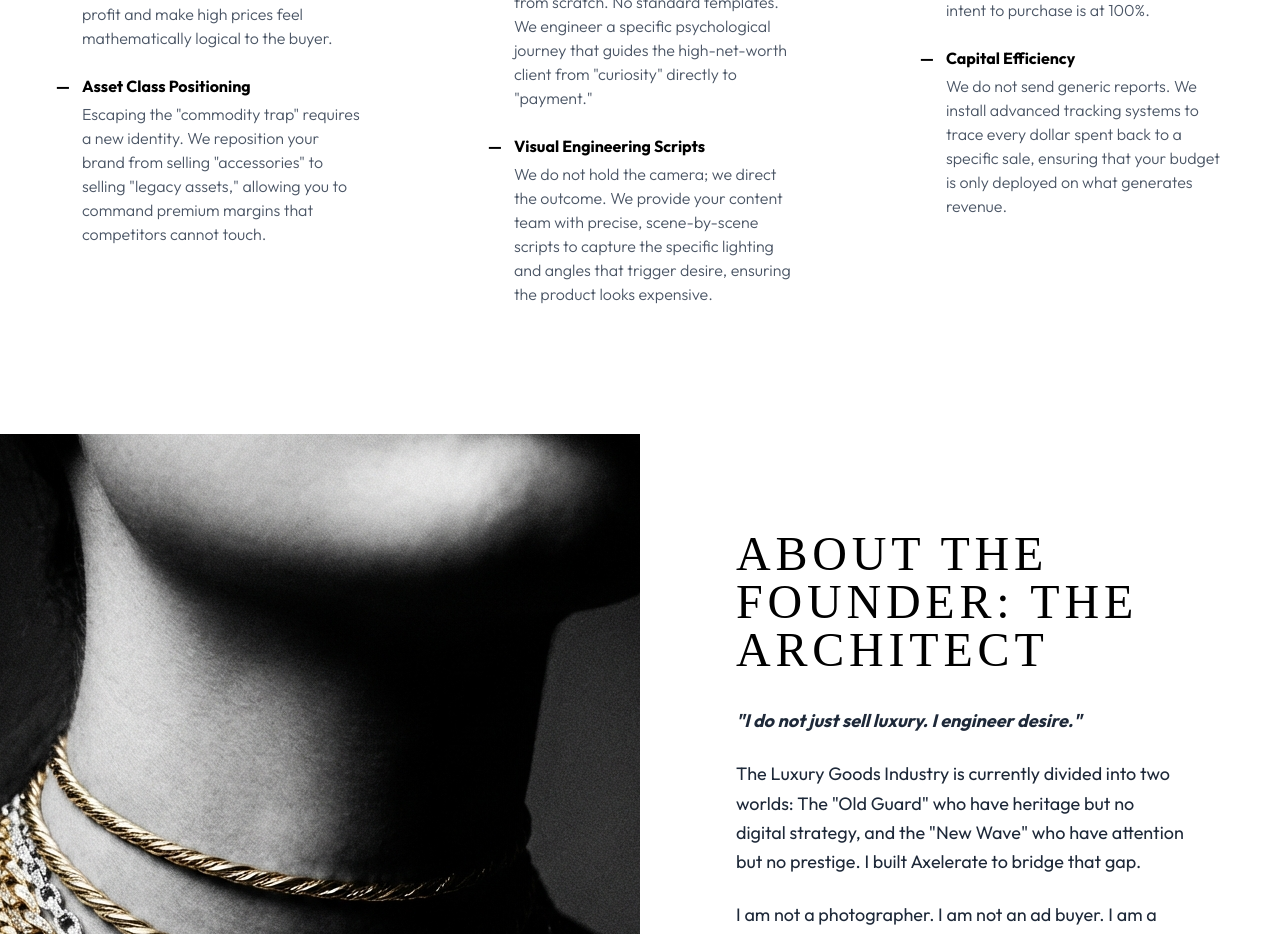
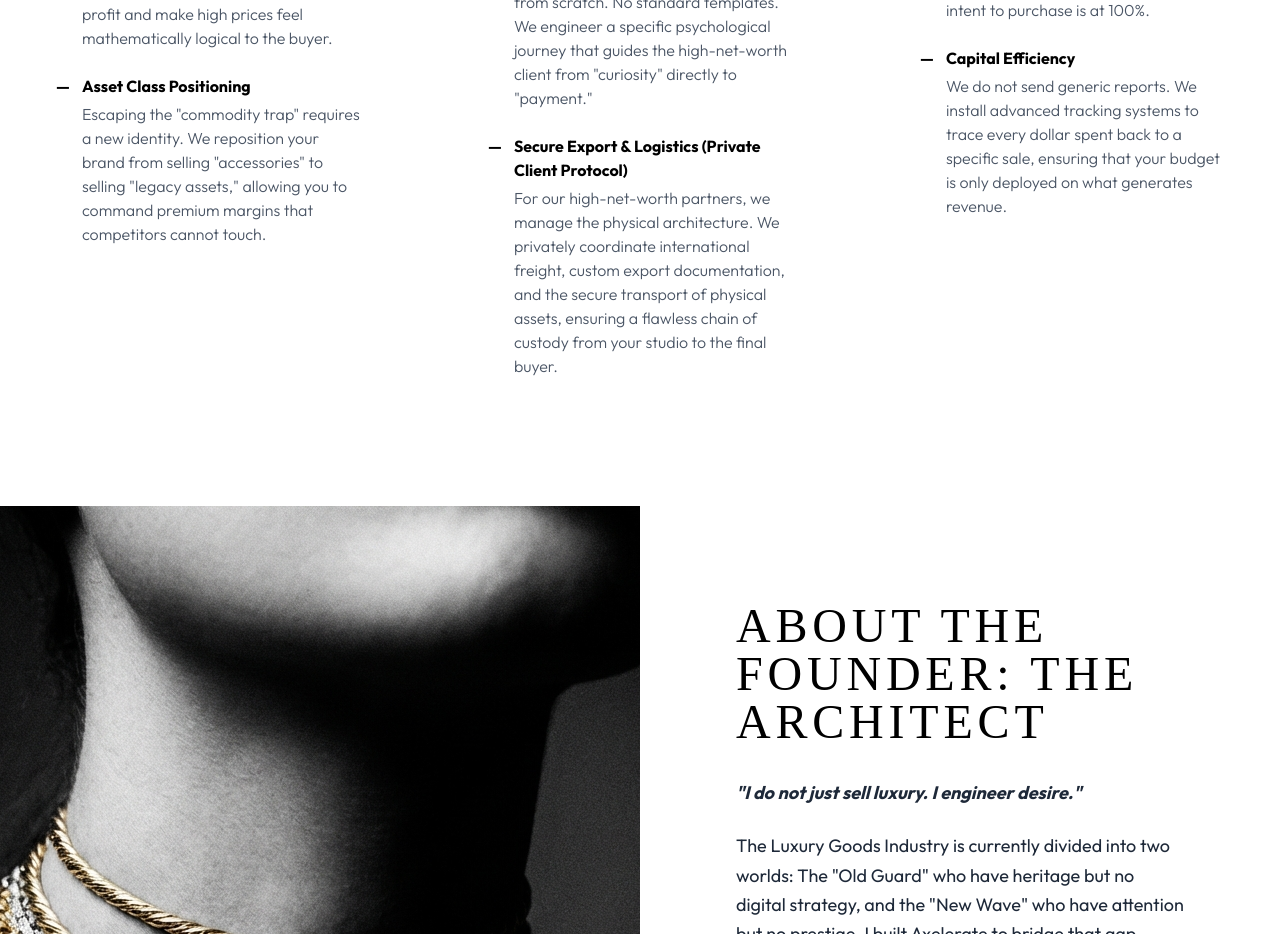
Before and after one commit to allwellazubike/axelerate, a React (Vite) app: page / in a window 1280 px wide. Shown: the part 1900-2834 px from the top of the page. Built offline with nearby package versions, Linux system fonts and the light colour scheme; a web font is replaced by a local one.

Commit message:
adding changes

```diff
--- a/src/components/GrowthProtocol.jsx
+++ b/src/components/GrowthProtocol.jsx
@@ -98,13 +98,10 @@ function GrowthProtocol() {
                   <span className="mr-3 text-black font-bold">—</span>
                   <span>
                     <strong className="block font-bold mb-1">
-                      Visual Engineering Scripts
+                      Secure Export & Logistics (Private Client Protocol)
                     </strong>
                     <span className="text-gray-600 font-light">
-                      We do not hold the camera; we direct the outcome. We
-                      provide your content team with precise, scene-by-scene
-                      scripts to capture the specific lighting and angles that
-                      trigger desire, ensuring the product looks expensive.
+                      For our high-net-worth partners, we manage the physical architecture. We privately coordinate international freight, custom export documentation, and the secure transport of physical assets, ensuring a flawless chain of custody from your studio to the final buyer.
                     </span>
                   </span>
                 </li>
```
